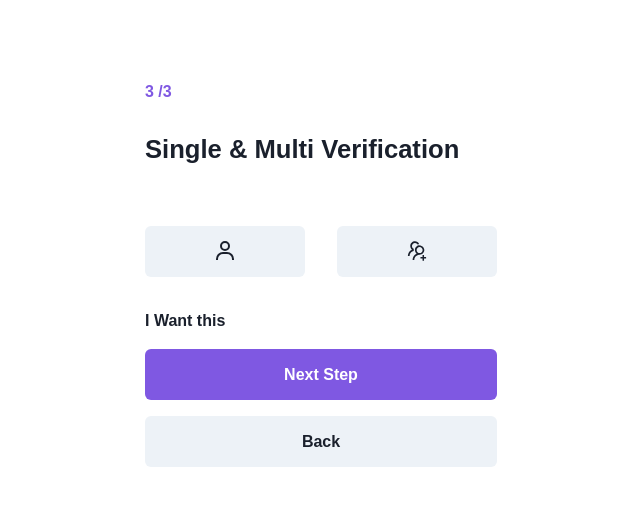
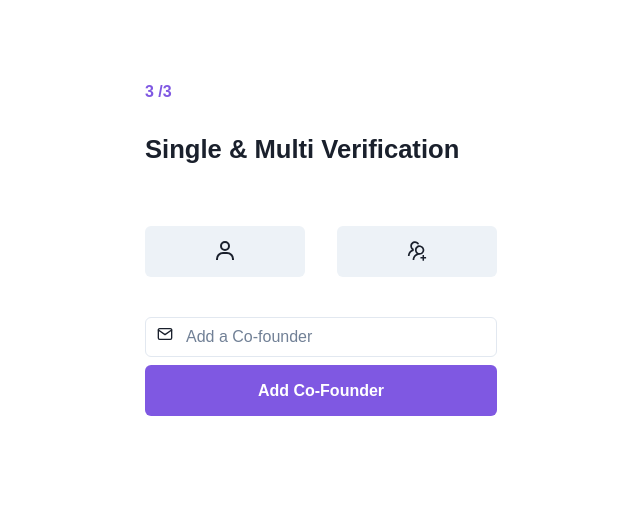
Before and after one commit to yhoungdev/Blockchain-survey, a React (Vite) app: page /verification in a window 1280 px wide. Both pictures are taken after a click on the button 544 px from the left and 251 px from the top of the page. Shown: the top 506 px of the page, without its empty margins (319-959 px from the left). Built offline with nearby package versions, Linux system fonts and the light colour scheme; a web font is replaced by a local one.

Commit message:
feat: adding logics

```diff
--- a/package.json
+++ b/package.json
@@ -9,9 +9,11 @@
     "preview": "vite preview"
   },
   "dependencies": {
+    "@auth0/auth0-react": "^1.10.2",
     "@chakra-ui/react": "^2.3.1",
     "@emotion/react": "^11.10.4",
     "@emotion/styled": "^11.10.4",
+    "@supabase/supabase-js": "^1.35.6",
     "framer-motion": "^7.2.1",
     "react": "^18.2.0",
     "react-dom": "^18.2.0",
--- a/src/App.tsx
+++ b/src/App.tsx
@@ -1,5 +1,6 @@
 import {BrowserRouter as Router  , Routes , Route} from 'react-router-dom'
 import './App.css'
+import Approve from './pages/Approval'
 import { Description } from './pages/Description'
 import { Form } from './pages/Form'
 import Homepage from './pages/Homepage'
@@ -14,6 +15,7 @@ function App() {
       <Router>
         <Routes>
            <Route path='/' element={<Homepage/>}/>
+           <Route path='/approve-user/verify' element={<Approve/>} />
            <Route path='*' element={<NotFound/>} />
            <Route path='/survey' element={<Form/>} />
            <Route path='/description' element={<Description />}  />
--- a/src/Components/Buttons.tsx
+++ b/src/Components/Buttons.tsx
@@ -7,17 +7,19 @@ interface ButtonModel {
     bg ?: string,
     children?: string,
     color?:string,
-    onClick?: string
+    onClick?: string,
+    fontWeight?:string ,
+    _hover ?: string
 }
 
-export const Buttons =({children ,onClick, bg , color }:ButtonModel)=> {
+export const Buttons =({children ,onClick, bg , _hover,  color , fontWeight}:ButtonModel)=> {
     return (
         <>
 
                     {/* // eslint-disable-next-line @typescript-eslint/ban-ts-comment
             // @ts-ignore */}
 
-            <Button bg={bg} onClick={onClick} color={color} py={'1.6em'} px={'1.6em'} w={'100%'} _hover={{}}>
+            <Button bg={bg} onClick={onClick} _hover={_hover} fontWeight={fontWeight} color={color} py={'1.6em'} px={'1.6em'} w={'100%'} _hover={{}}>
                 {children}
             </Button>
         </>
--- a/src/main.tsx
+++ b/src/main.tsx
@@ -3,11 +3,19 @@ import React from 'react'
 import ReactDOM from 'react-dom/client'
 import App from './App'
 import './index.css'
+import { Auth0Provider  } from '@auth0/auth0-react'
 
 ReactDOM.createRoot(document.getElementById('root') as HTMLElement).render(
   <React.StrictMode>
     <ChakraProvider>
-      <App />
+    <Auth0Provider
+    domain="dev-jska3woj.us.auth0.com"
+    clientId="xuHfBYlobBLaNVq9l7OpPy5n9CiiNOtO"
+    redirectUri={window.location.origin}
+      >
+       <App />
+
+       </Auth0Provider>
     </ChakraProvider>
   </React.StrictMode>
 )
--- /dev/null
+++ b/src/pages/Approval.tsx
@@ -0,0 +1,11 @@
+const Approve =() => {
+    return (
+        <>
+
+
+
+        </>
+    )
+}
+
+export default Approve ;
--- a/src/pages/Homepage.tsx
+++ b/src/pages/Homepage.tsx
@@ -1,7 +1,12 @@
 import { Box, Button, Container , Text} from "@chakra-ui/react";
 import { ContainerLayout } from "../Layouts/ContainerLayou";
+import {useAuth0} from '@auth0/auth0-react'
 
 const Homepage =() => {
+
+    //initlized login
+    const { loginWithRedirect } = useAuth0();
+
     return (
         <>
 
@@ -23,8 +28,13 @@ const Homepage =() => {
                 // @ts-ignore */}
                         <center>
 
-                        <Button w={'30%'} _hover={{bg: '#000'}} bg={'#7f58e2'} color={'#fff'} py={'1.6em'} mx={'auto'}>
-                            Fill Survey
+                        <Button w={'30%'} _hover={{bg: '#000'}}
+
+                        bg={'#7f58e2'} color={'#fff'} py={'1.6em'} mx={'auto'}
+                        onClick={ e => loginWithRedirect()}
+
+                        >
+                            Login
                         </Button>
 
 
--- a/src/pages/Verification.tsx
+++ b/src/pages/Verification.tsx
@@ -1,13 +1,38 @@
 //@ts-no-checks
-import { Box, Flex, Button, Image, Textarea, Text } from "@chakra-ui/react"
+import { Box, Flex, Button, Image, Textarea, Text, Input, FormControl, InputLeftAddon, InputGroup, InputLeftElement } from "@chakra-ui/react"
 import { Buttons } from "../Components/Buttons"
 import { Inputs } from "../Components/Inputs"
 import {BiUser} from 'react-icons/bi'
 import {AiOutlineUsergroupAdd} from 'react-icons/ai'
 import StepContainer from "../Layouts/StepContainer"
+import { useState, useEffect } from "react"
+import {FiMail} from 'react-icons/fi'
 //@ts-ignor
 
 export const Verification =() => {
+
+    const [ data  , setData ] = useState('');
+    const [ color , setColor ] = useState()
+
+    //function to handle mutiple
+    const handleMultiple =() => {
+            {/* // eslint-disable-next-line @typescript-eslint/ban-ts-comment
+            // @ts-ignore */}
+        if(data <= 0 ) {
+                {/* // eslint-disable-next-line @typescript-eslint/ban-ts-comment
+                 // @ts-ignore */}
+            setData(true)
+        } else {
+            setData('')
+        }
+    }
+
+
+
+    useEffect(() => {
+
+    }, [])
+
     return(
         <>
 
@@ -25,14 +50,19 @@ export const Verification =() => {
 
                         <Flex  gap={'2em'} mb={"2em"}>
 
-                            <Buttons>
+                             {/* // eslint-disable-next-line @typescript-eslint/ban-ts-comment
+                                // @ts-ignore */}
+                            <Buttons onClick = { e => handleMultiple()}>
 
                             {/* // eslint-disable-next-line @typescript-eslint/ban-ts-comment
                             // @ts-ignore */}
                                 <BiUser size={'1.5em'}/>
+
                             </Buttons>
 
-                            <Buttons>
+                                {/* // eslint-disable-next-line @typescript-eslint/ban-ts-comment
+                                // @ts-ignore */}
+                            <Buttons onClick = { e => handleMultiple()}>
 
                                 {/* // eslint-disable-next-line @typescript-eslint/ban-ts-comment
                                 // @ts-ignore */}
@@ -40,20 +70,42 @@ export const Verification =() => {
                             </Buttons>
                         </Flex>
 
-                        <Box>
-                            <Text mb={'1em'}> I Want this </Text>
-                        </Box>
+
 
 
 
                     </Box>
 
-                    <Flex gap={'1em'} flexDir={['column-reverse']}>
-                                 {/* // eslint-disable-next-line @typescript-eslint/ban-ts-comment
-                         // @ts-ignore */}
-                      <Buttons onClick={ e => history.back()}>Back</Buttons>
-                      <Buttons bg={'#7f58e2'} color={'#fff'}>Next Step</Buttons>
-                    </Flex>
+
+                    {
+                        //check if single state is empthy
+                          /* // eslint-disable-next-line @typescript-eslint/ban-ts-comment
+                        // @ts-ignore */
+                        data <=0 ? (
+                            <>
+
+
+                            <Text mb={'1em'}> Founder 1 ( Sol :0) button <span style={{color:'red'}}>:unverified</span></Text>
+
+
+                            </>
+                        ) : (
+                            <>
+
+                                <form>
+                                    <InputGroup>
+                                        <Input placeholder={'Add a Co-founder'} my={'0.5em'} required/>
+                                        <InputLeftElement children={<FiMail/>} py={'1.6em'} />
+                                    </InputGroup>
+                                    <Buttons bg={'#7f58e2'} _hover={{bg:'black'}} color={'#fff'} fontWeight={'bold'}>
+                                        Add Co-Founder
+                                    </Buttons>
+                                </form>
+
+                            </>
+                        )
+                    }
+
                 </Box>
 
             </StepContainer>
```
Also changed, not shown: 1 other file (tests, documents, lock files or other folders).
